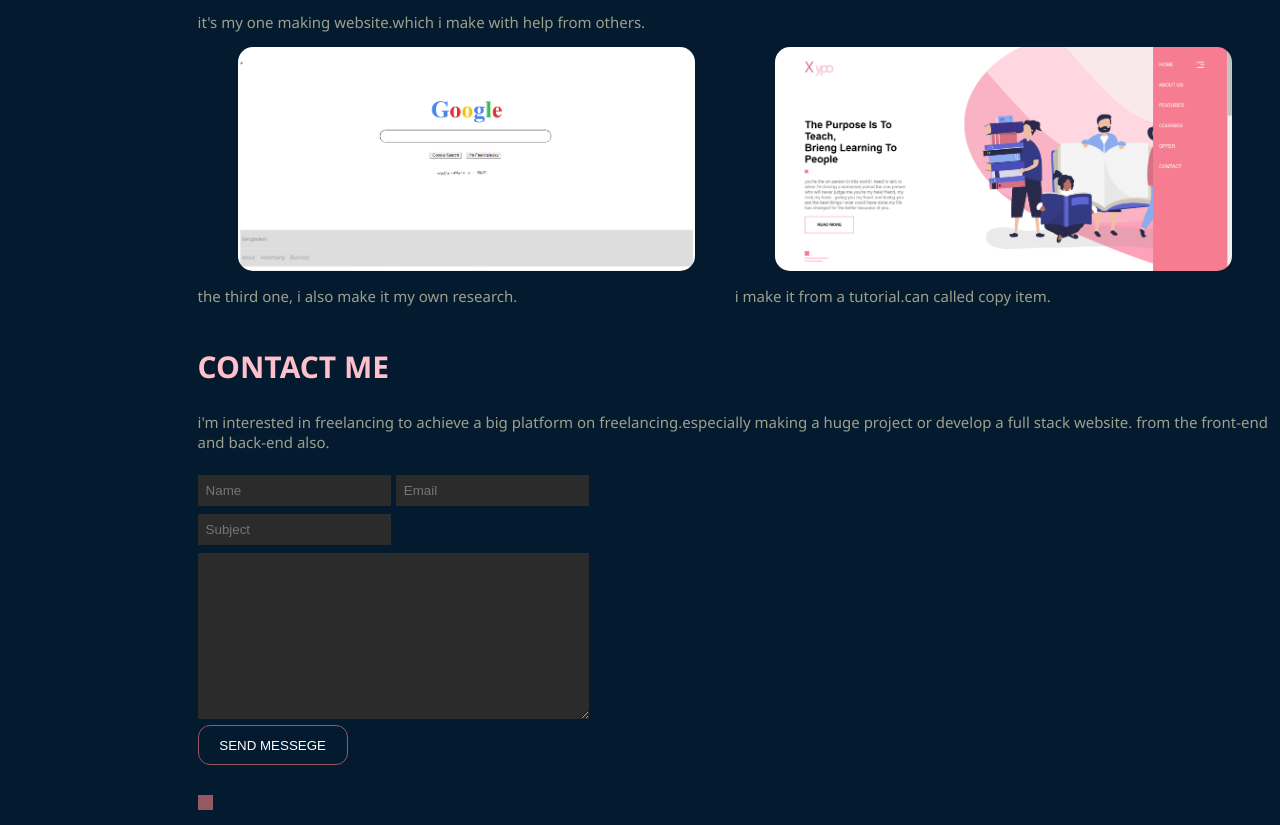
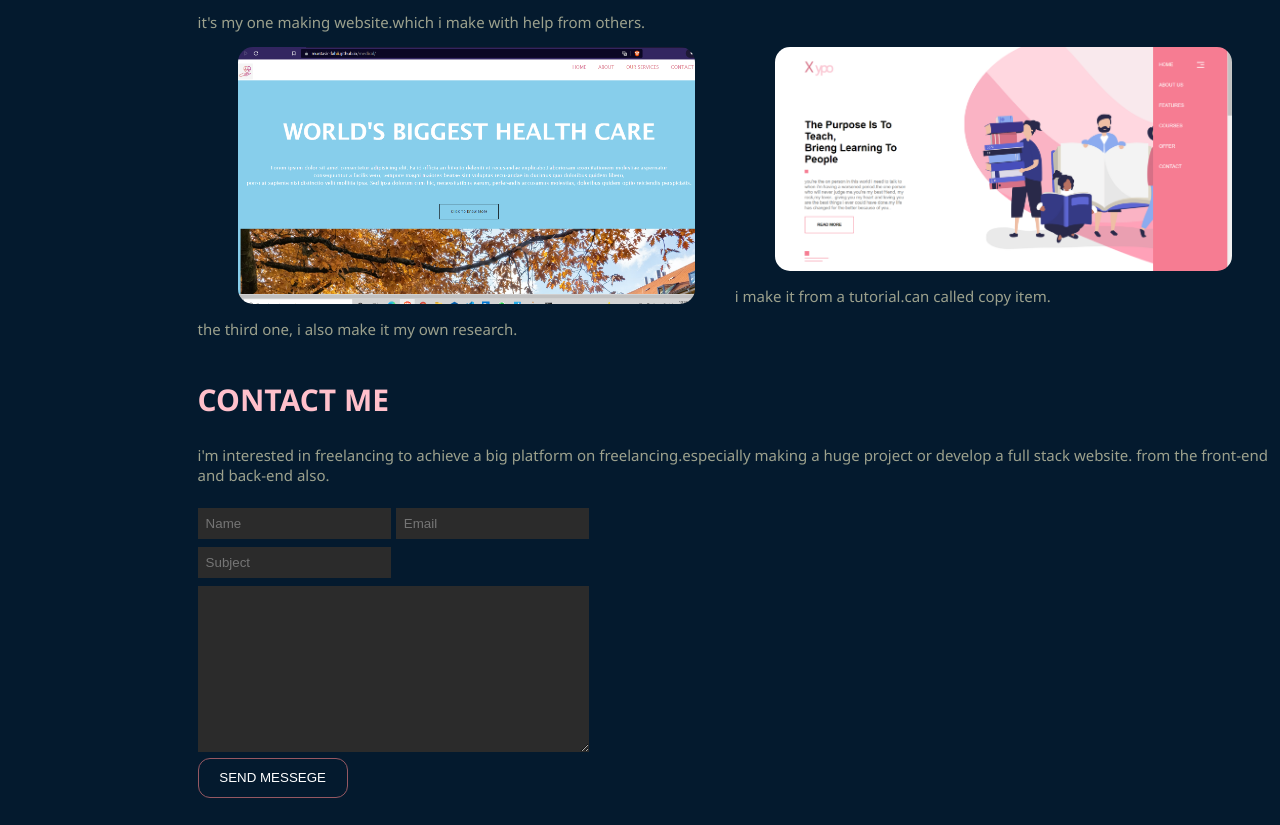
Before and after one commit to muntasir-fahii/simple-portfolio, a plain HTML site: page index.html in a window 1280 px wide. Shown: the part 2726-3551 px from the top of the page. Drawn offline with Linux system fonts and the light colour scheme; some packages are replaced by stand-ins of ours; a script that the page names is missing.

Commit message:
second commit

```diff
--- a/index.html
+++ b/index.html
@@ -4,6 +4,7 @@
     <head>
 
         <link rel="stylesheet" href="simple portfolio.css">
+        <link rel="icon" href="portfolio logo.png">
         <script src="https://cdn.jsdelivr.net/gh/cferdinandi/smooth-scroll/dist/smooth-scroll.polyfills.min.js"></script>
 
         <title>FAHII | simple portfolio</title>
@@ -116,7 +117,7 @@
                 <div class="projects">
                     <div class="line">
                     <div class="middle-witdh">
-                    <img src="(3).png">
+                    <img src="Screenshot (23).png">
                     <P>the third one, i also make it my own research.</P>
                     </div>
                     <div class="middle-witdh">
```
Also changed, not shown: Screenshot (23).png (added), fs.png (added), 1 other file.
